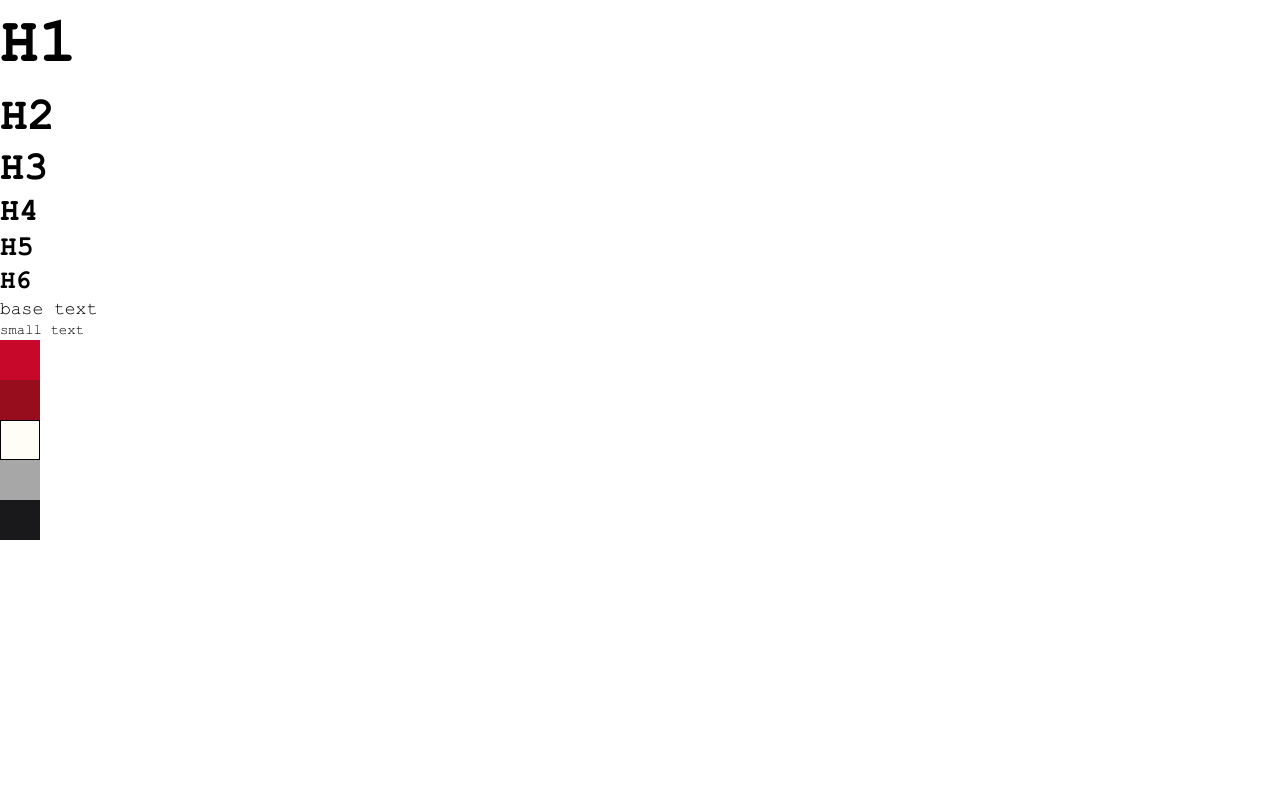
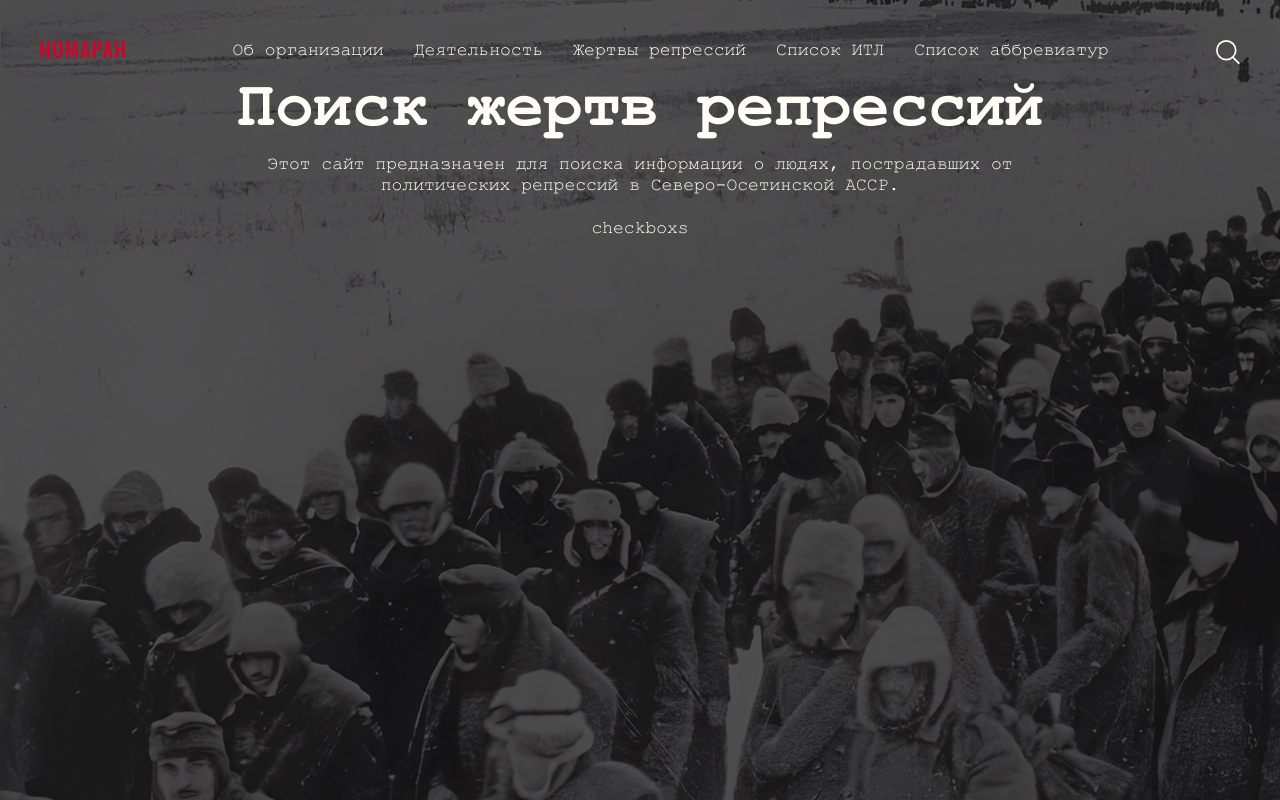
Before and after one commit to AmletixQ/nomaran, a Next.js app: page / in a window 1280 px wide. Built offline with nearby package versions, Linux system fonts and the light colour scheme.

Commit message:
Начал работу над главной страницой

```diff
--- a/src/app/layout.tsx
+++ b/src/app/layout.tsx
@@ -1,9 +1,11 @@
 import type { Metadata } from "next";
 import "./globals.css";
+import Header from "@/components/Header";
 
 export const metadata: Metadata = {
   title: "НОМАРАН",
-  description: "Северо-Осетинская республиканская общественно-благотворительная ассоциация пенсионеров и инвалидов, жертв незаконных политических репрессий",
+  description:
+    "Северо-Осетинская республиканская общественно-благотворительная ассоциация пенсионеров и инвалидов, жертв незаконных политических репрессий",
 };
 
 export default function RootLayout({
@@ -13,7 +15,10 @@ export default function RootLayout({
 }>) {
   return (
     <html lang="ru">
-      <body>{children}</body>
+      <body className="max-w-[1200px] mx-auto mt-10">
+        <Header />
+        <main className="">{children}</main>
+      </body>
     </html>
   );
 }
--- /dev/null
+++ b/src/app/list-of-itl/page.tsx
@@ -0,0 +1,7 @@
+import React from 'react'
+
+export default function page() {
+  return (
+    <div>page</div>
+  )
+}
--- a/src/app/page.tsx
+++ b/src/app/page.tsx
@@ -1,21 +1,22 @@
 export default function Home() {
   return (
-    <div>
-      <h1>H1</h1>
-      <h2>H2</h2>
-      <h3>H3</h3>
-      <h4>H4</h4>
-      <h5>H5</h5>
-      <h6>H6</h6>
+    <>
+      <center className="text-white">
+        <div>
+          <h1>Поиск жертв репрессий</h1>
+          <p className="w-5/7">
+            Этот сайт предназначен для поиска информации о людях, пострадавших
+            от политических репрессий в Северо-Осетинской АССР.
+          </p>
+        </div>
 
-      <p className="text">base text</p>
-      <p className="text-sm">small text</p>
+        <div>
+          <input type="text" />
+          <div>checkboxs</div>
+        </div>
+      </center>
 
-      <div className="w-10 h-10 bg-red"></div>
-      <div className="w-10 h-10 bg-dark-red"></div>
-      <div className="w-10 h-10 bg-white border"></div>
-      <div className="w-10 h-10 bg-gray"></div>
-      <div className="w-10 h-10 bg-black"></div>
-    </div>
+      <div className="bg-[url(/images/hero-bg.jpg)] absolute w-full h-full top-0 left-0 -z-20"></div>
+    </>
   );
 }
```
Also changed, not shown: public/images/hero-bg.jpg (added).
